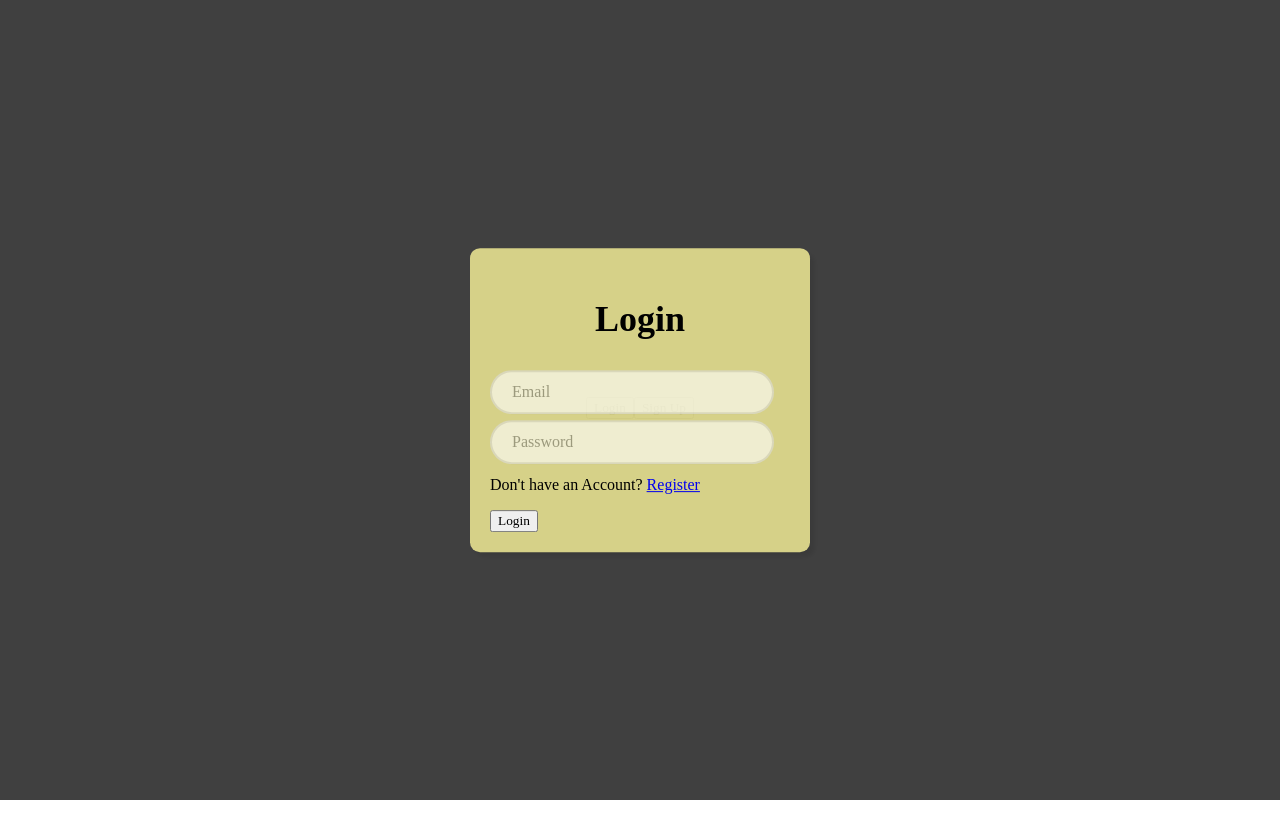
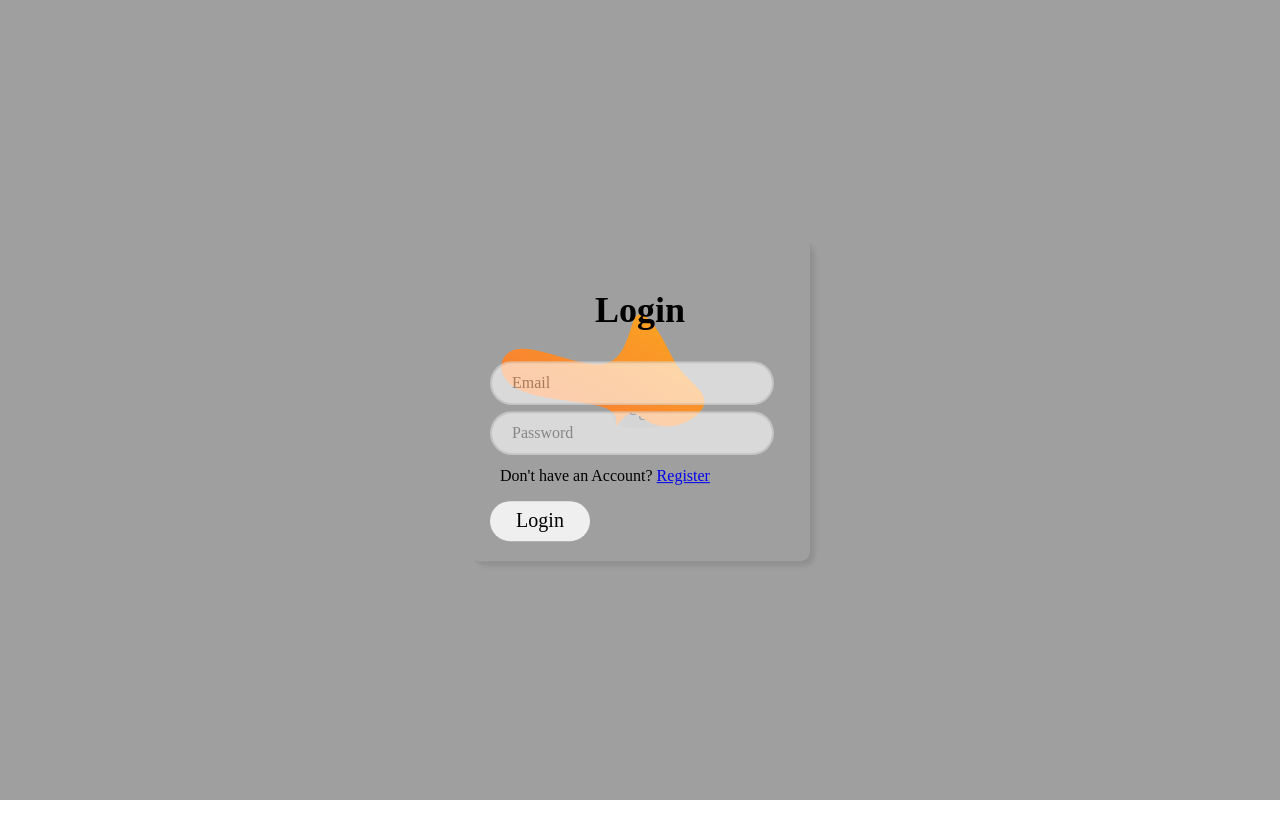
Before and after one commit to evenb1/todo, a React (Create React App) app: page / in a window 1280 px wide. Both pictures are taken after a click on the button "Login". Built offline with nearby package versions, Linux system fonts and the light colour scheme.

Commit message:
modal image

```diff
--- a/src/components/AuthModal.css
+++ b/src/components/AuthModal.css
@@ -16,11 +16,13 @@ body{
     right: auto;
     bottom: auto;
     transform: translate(-50%, -50%);
-    background: rgba(243, 238, 150, 0.837);
+    background: rgba(255, 255, 255, 0);
     box-shadow: 5px 5px 5px rgba(11, 11, 11, 0.1);    padding: 20px;
     border-radius: 10px;
     outline: none;
     width: 300px;
+    background-image: url("/src/blob\ .svg");
+
   }
 
   .auth-modal-overlay {
@@ -29,7 +31,7 @@ body{
     left: 0;
     right: 0;
     bottom: 0;
-    background-color: rgba(0, 0, 0, 0.75);
+    background-color: rgba(0, 0, 0, 0.376);
 
   }
   h2{
@@ -42,6 +44,8 @@ body{
     height:40px;
     margin-top: 10px;
     max-width: 240px;
+    margin-bottom: 10px;
+
   }
   .input-box input{
     width: 100%;
@@ -52,5 +56,19 @@ body{
     outline: none;
     font-size: 16px;
     border: 2px solid rgba(74, 74, 74, 0.2);
+    border-radius: 50px;
+  }
+  button{
+    justify-content: center;
+    align-items: center;
+    width:100%;
+    max-width: 100px;
+    height: 40px;
     border-radius: 40px;
+    outline:none;
+    border:none;
+    font-size: 20px;
   }
+  .register-link{
+    margin: 0 0 0 10px;
+  }
--- a/src/components/AuthModal.js
+++ b/src/components/AuthModal.js
@@ -2,8 +2,6 @@
 import React, { useState } from 'react';
 import Modal from 'react-modal';
 import './AuthModal.css'; // Optional for custom styles
-import { FaUser } from 'react-icons/fa';
-import './SpotlightButton'
 
 Modal.setAppElement('#root'); // Ensure accessibility by binding modal to your app element
 
@@ -20,10 +18,14 @@ const AuthModal = () => {
     setModalIsOpen(false);
   };
 
+  const switchToSignUp = (e) => {
+    e.preventDefault();
+    setIsLogin(false);
+  };
+
   return (
     <div>
       <button onClick={() => openModal(true)}>Login</button>
-      <button onClick={() => openModal(false)}>Sign Up</button>
       <Modal
         isOpen={modalIsOpen}
         onRequestClose={closeModal}
@@ -35,24 +37,21 @@ const AuthModal = () => {
         <form>
           {!isLogin && (
             <div className="input-box">
-                <input type="text" name="username" placeholder='Username' />
-                <FaUser />
-
+              <input type="text" name="username" placeholder='Username' />
             </div>
           )}
           <div className="input-box">
-
-              <input type="email" name="email" placeholder='Email'/>
+            <input type="email" name="email" placeholder='Email' />
           </div>
           <div className='input-box'>
-              <input type="password" name="password" placeholder='Password'/>
-
+            <input type="password" name="password" placeholder='Password' />
           </div>
-          <div className='register-link'>
-              <p>Don't have an Account? <a href='#'>Register</a></p>
-          </div>
+          {isLogin && (
+            <div className='register-link'>
+              <p>Don't have an Account? <a href='#' onClick={switchToSignUp}>Register</a></p>
+            </div>
+          )}
           <button type="submit">{isLogin ? 'Login' : 'Sign Up'}</button>
-
         </form>
       </Modal>
     </div>
--- a/src/components/SpotlightButton.jsx
+++ /dev/null
@@ -1,58 +0,0 @@
-import { motion } from "framer-motion";
-import { useEffect, useRef } from "react";
-
-const ButtonWrapper = () => {
-  return (
-    <div className="flex min-h-[200px] items-center justify-center bg-slate-800 px-4">
-      <SpotlightButton />
-    </div>
-  );
-};
-
-const SpotlightButton = () => {
-  const btnRef = useRef(null);
-  const spanRef = useRef(null);
-
-  useEffect(() => {
-    const handleMouseMove = (e) => {
-      const { width } = e.target.getBoundingClientRect();
-      const offset = e.offsetX;
-      const left = `${(offset / width) * 100}%`;
-
-      spanRef.current.animate({ left }, { duration: 250, fill: "forwards" });
-    };
-
-    const handleMouseLeave = () => {
-      spanRef.current.animate(
-        { left: "50%" },
-        { duration: 100, fill: "forwards" }
-      );
-    };
-
-    btnRef.current.addEventListener("mousemove", handleMouseMove);
-    btnRef.current.addEventListener("mouseleave", handleMouseLeave);
-
-    return () => {
-      btnRef.current.removeEventListener("mousemove", handleMouseMove);
-      btnRef.current.removeEventListener("mouseleave", handleMouseLeave);
-    };
-  }, []);
-
-  return (
-    <motion.button
-      whileTap={{ scale: 0.985 }}
-      ref={btnRef}
-      className="relative w-full max-w-xs overflow-hidden rounded-lg bg-slate-950 px-4 py-3 text-lg font-medium text-white"
-    >
-      <span className="pointer-events-none relative z-10 mix-blend-difference">
-        Login
-      </span>
-      <span
-        ref={spanRef}
-        className="pointer-events-none absolute left-[50%] top-[50%] h-32 w-32 -translate-x-[50%] -translate-y-[50%] rounded-full bg-slate-100"
-      />
-    </motion.button>
-  );
-};
-
-export default ButtonWrapper;
```
Also changed, not shown: src/blob .svg (added).
